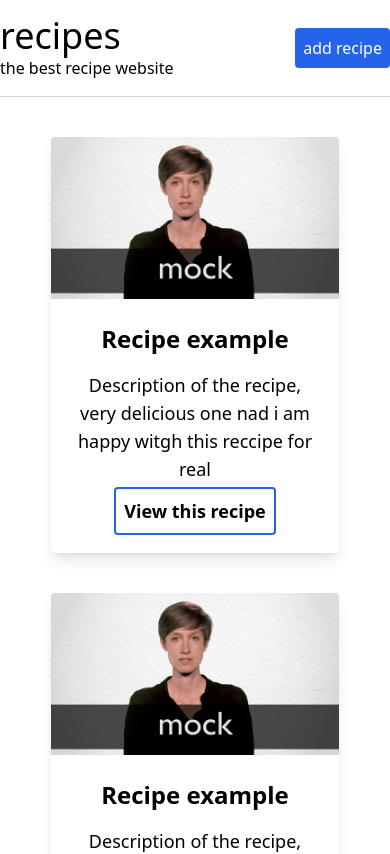
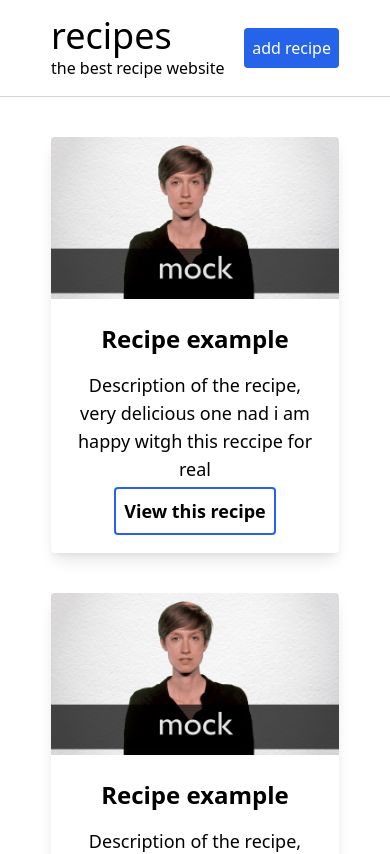
Before and after one commit to sebasmoles/recipes-web-app, a Vue app: page / in a window 390 px wide. Shown: the top 854 px of the page. Built offline with nearby package versions, Linux system fonts and the light colour scheme.

Commit message:
make navbar  responsive

```diff
--- a/src/components/Header.vue
+++ b/src/components/Header.vue
@@ -1,11 +1,13 @@
 <template>
-    <header class="flex justify-between items-center bg-white sticky top-0 border-b border-gray-300 py-4">
-        <div @click="toHomePage" class="cursor-pointer">
-            <h1 class="text-6xl lg:text-5xl sm:text-4xl">recipes</h1>
-            <span class="text-xl lg:text-base">the best recipe website</span>
+    <header class="bg-white sticky top-0 border-b border-gray-300 py-4">
+        <div class="flex justify-between items-center mx-auto max-w-3xl lg:max-w-xl sm:max-w-xs xs:px-4">
+            <div @click="toHomePage" class="cursor-pointer">
+                <h1 class="text-6xl lg:text-5xl sm:text-4xl">recipes</h1>
+                <span class="text-xl lg:text-base">the best recipe website</span>
+            </div>
+
+            <button v-show="!isHidden" @click="toAddRecipe" class="bg-blue-600 text-white rounded p-4 hover:bg-blue-500 text-2xl lg:text-xl lg:p-3 sm:p-2 xs:text-base">add recipe</button>
         </div>
-
-        <button v-show="!isHidden" @click="toAddRecipe" class="bg-blue-600 text-white rounded p-4 hover:bg-blue-500 text-2xl lg:text-xl lg:p-3 sm:p-2 xs:text-base">add recipe</button>
     </header>
 </template>
 
```
